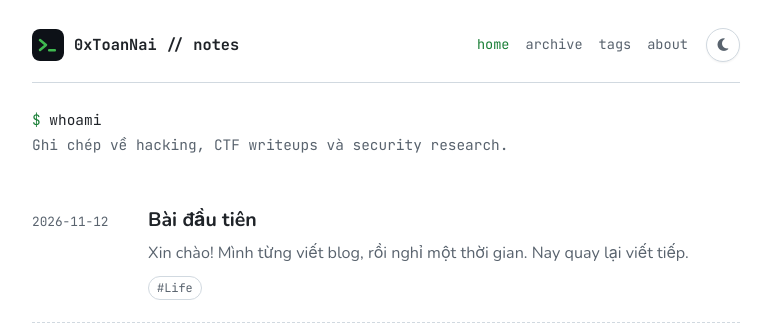
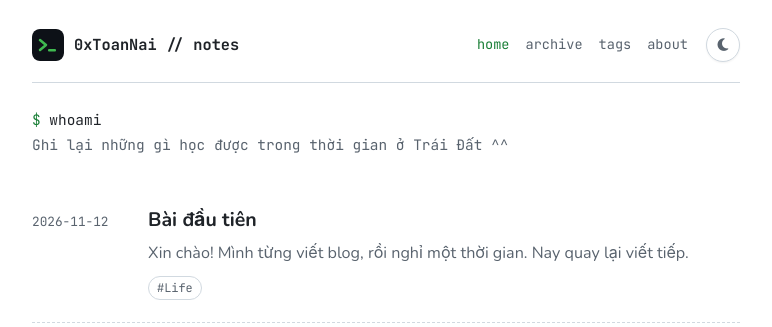
Before and after one commit to toannai/toannai.github.io, a Jekyll site: the page built from index.html, in a window 1280 px wide. Shown: the top 327 px of the page, without its empty margins (254-1026 px from the left). Built offline with Jekyll 4.4.1, drawn with Linux system fonts in a browser that asks for light colours.

Commit message:
New tagline and default share image

```diff
--- a/_config.yml
+++ b/_config.yml
@@ -1,5 +1,5 @@
 title: "0xToanNai // notes"
-description: "Ghi chép về hacking, CTF writeups và security research."
+description: "Ghi lại những gì học được trong thời gian ở Trái Đất ^^"
 author: "Toan"
 url: "https://toannai.github.io"
 baseurl: ""
```
Also changed, not shown: images/og-default.png, 1 other file.
